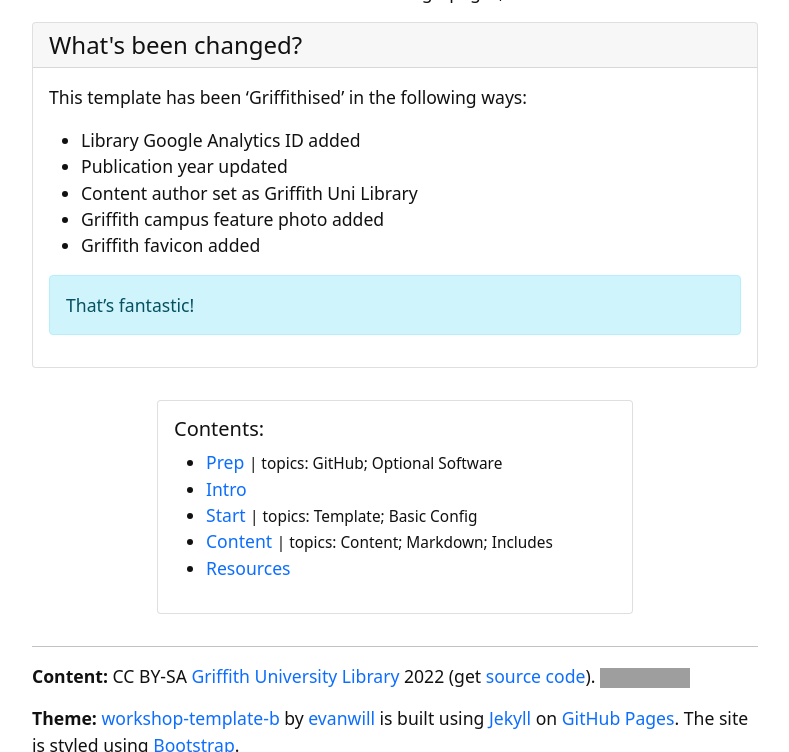
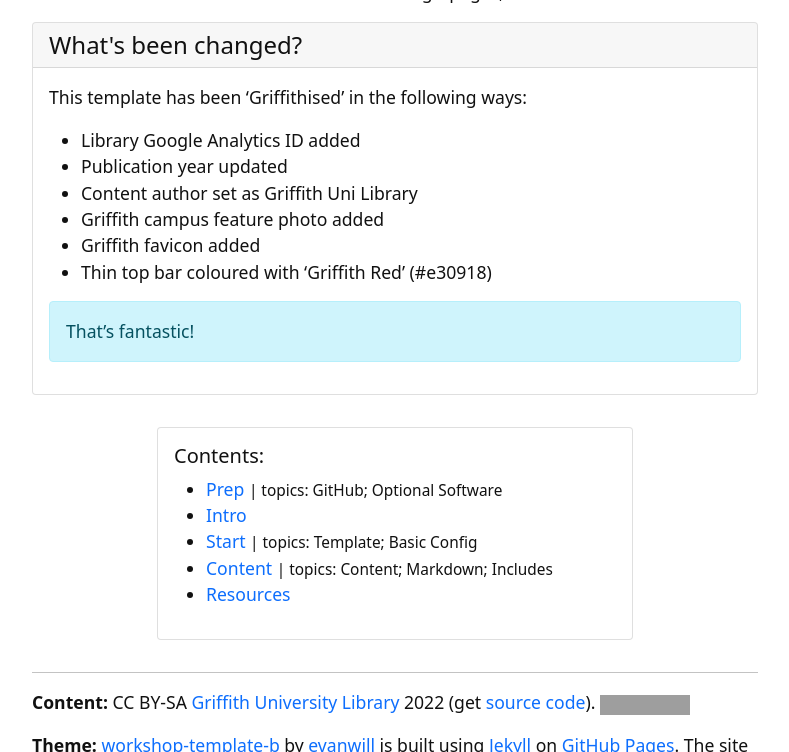
Before and after one commit to GULibrarySandbox/library-workshop-template, a Jekyll site: the page built from index.md, in a window 1280 px wide and 900 px high, scrolled down 956 px, cut to the strip 0-752 px from the top of the window. Shown: the whole strip, without its empty margins (245-1034 px from the left). Built offline with Jekyll 4.4.1, drawn with Linux system fonts in a browser that asks for light colours; grey boxes are pictures that could not be loaded.

Commit message:
Added comment about top bar to index

```diff
--- a/index.md
+++ b/index.md
@@ -25,6 +25,7 @@ This template has been 'Griffithised' in the following ways:
  - Content author set as Griffith Uni Library
  - Griffith campus feature photo added
  - Griffith favicon added
+ - Thin top bar coloured with 'Griffith Red' (#e30918)
 
 {% include alert.html text="That's fantastic!" color="info" %}
 
```
